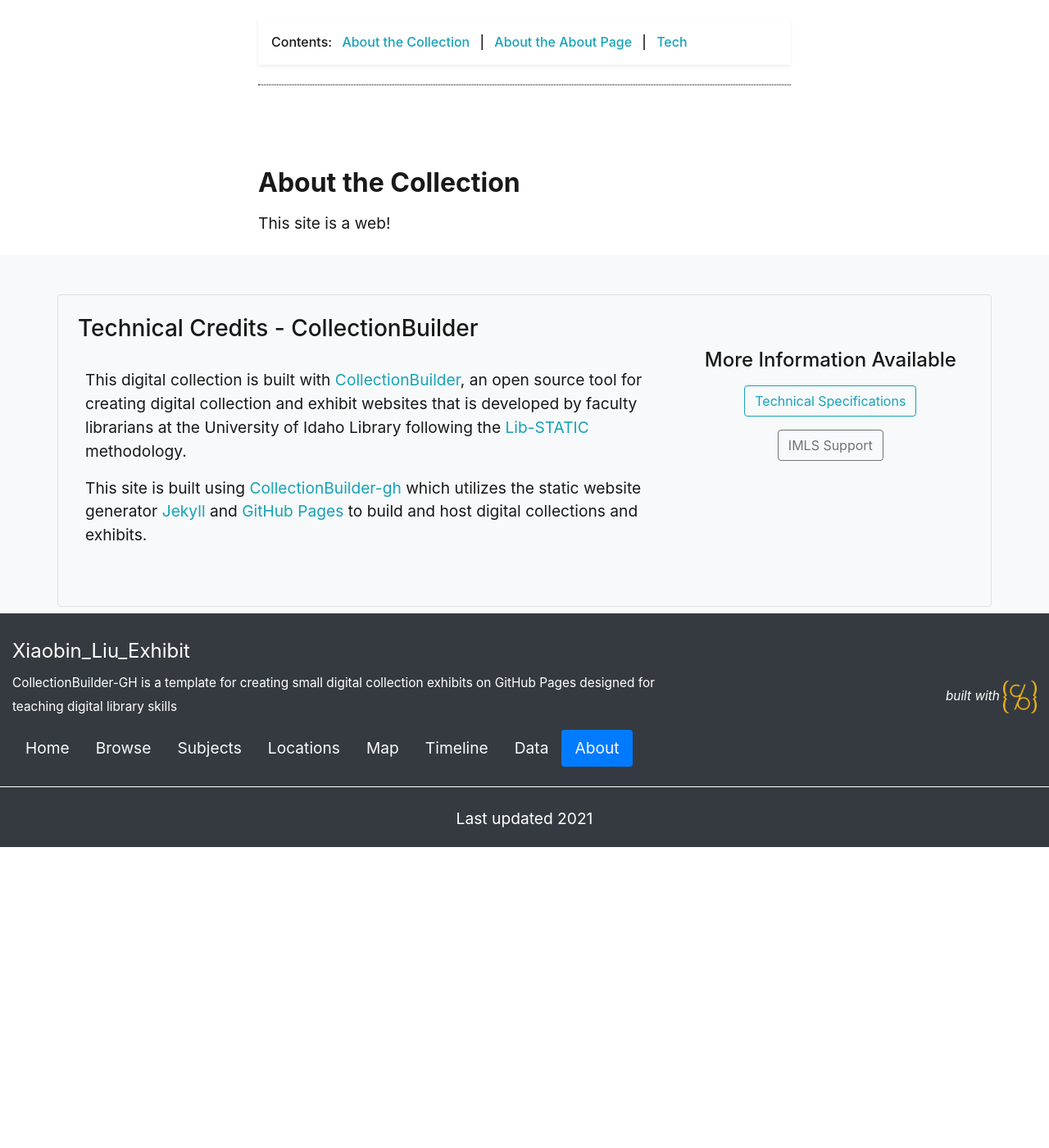
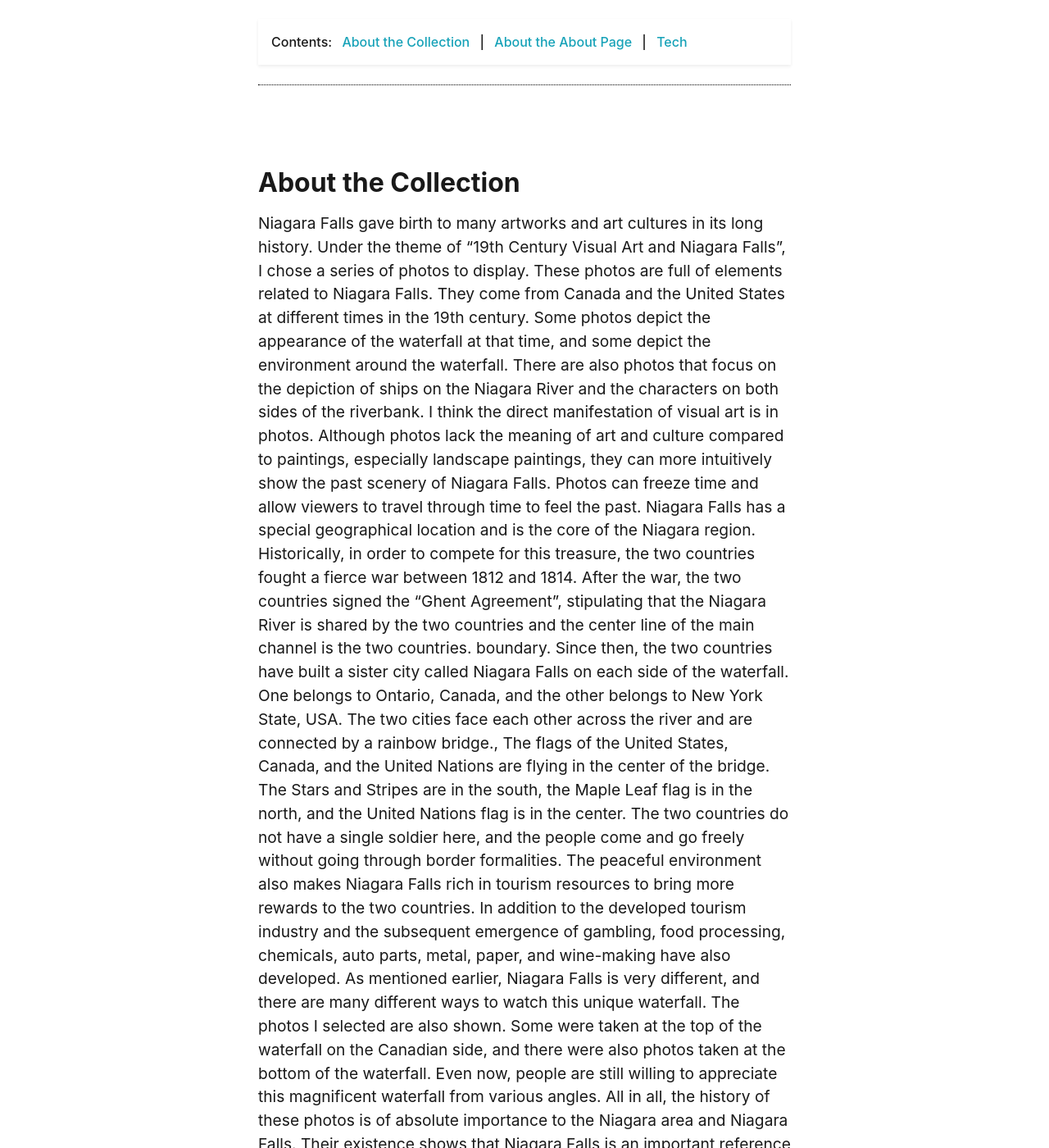
Before and after one commit to YukihoChika/Xiaobin-Liu, a Jekyll site: the page built from pages/about.md, in a window 1280 px wide and 1400 px high, scrolled down 469 px. Shown: the whole window at 82% size. Built offline with Jekyll 4.4.1, drawn with Linux system fonts in a browser that asks for light colours; before the commit the page ends 1502 px from its top, so only the background shows below that; some of the changed text lies outside the part shown.

Commit message:
Update about.md

```diff
--- a/pages/about.md
+++ b/pages/about.md
@@ -14,4 +14,7 @@
 
 ## About the Collection
 
-This site is a web!
+  Niagara Falls gave birth to many artworks and art cultures in its long history. Under the theme of "19th Century Visual Art and Niagara Falls", I chose a series of photos to display. These photos are full of elements related to Niagara Falls. They come from Canada and the United States at different times in the 19th century. Some photos depict the appearance of the waterfall at that time, and some depict the environment around the waterfall. There are also photos that focus on the depiction of ships on the Niagara River and the characters on both sides of the riverbank. I think the direct manifestation of visual art is in photos. Although photos lack the meaning of art and culture compared to paintings, especially landscape paintings, they can more intuitively show the past scenery of Niagara Falls. Photos can freeze time and allow viewers to travel through time to feel the past.
+  Niagara Falls has a special geographical location and is the core of the Niagara region. Historically, in order to compete for this treasure, the two countries fought a fierce war between 1812 and 1814. After the war, the two countries signed the "Ghent Agreement", stipulating that the Niagara River is shared by the two countries and the center line of the main channel is the two countries. boundary. Since then, the two countries have built a sister city called Niagara Falls on each side of the waterfall. One belongs to Ontario, Canada, and the other belongs to New York State, USA. The two cities face each other across the river and are connected by a rainbow bridge., The flags of the United States, Canada, and the United Nations are flying in the center of the bridge. The Stars and Stripes are in the south, the Maple Leaf flag is in the north, and the United Nations flag is in the center. The two countries do not have a single soldier here, and the people come and go freely without going through border formalities. The peaceful environment also makes Niagara Falls rich in tourism resources to bring more rewards to the two countries. In addition to the developed tourism industry and the subsequent emergence of gambling, food processing, chemicals, auto parts, metal, paper, and wine-making have also developed.
+  As mentioned earlier, Niagara Falls is very different, and there are many different ways to watch this unique waterfall. The photos I selected are also shown. Some were taken at the top of the waterfall on the Canadian side, and there were also photos taken at the bottom of the waterfall. Even now, people are still willing to appreciate this magnificent waterfall from various angles.
+  All in all, the history of these photos is of absolute importance to the Niagara area and Niagara Falls. Their existence shows that Niagara Falls is an important reference object and topic selection in the visual culture of the 19th century.
```
